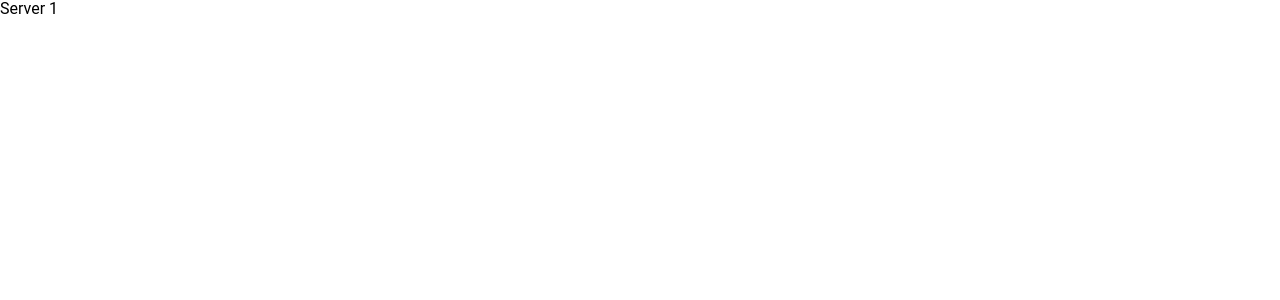
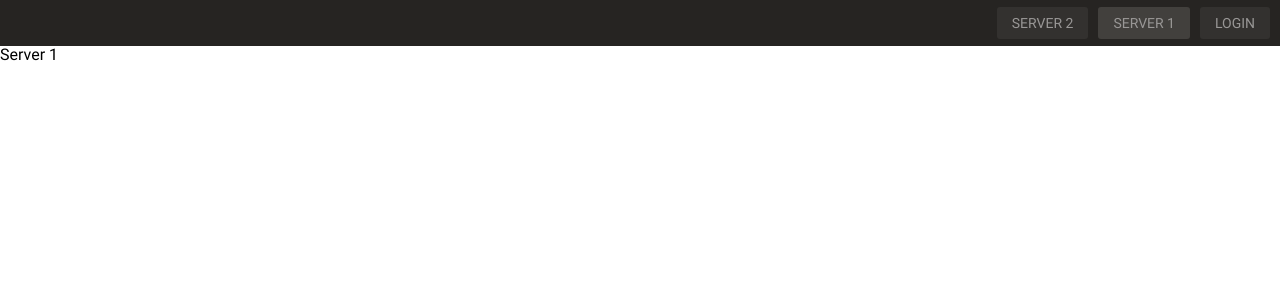
Before and after one commit to Mairo022/driveclub, a React (Vite) app: page / in a window 1280 px wide. Shown: the top 300 px of the page. Built offline with nearby package versions, Linux system fonts and the light colour scheme.

Commit message:
Add top bar

```diff
--- a/package.json
+++ b/package.json
@@ -24,6 +24,7 @@
     "eslint": "^8.45.0",
     "eslint-plugin-react-hooks": "^4.6.0",
     "eslint-plugin-react-refresh": "^0.4.3",
+    "sass": "^1.68.0",
     "typescript": "^5.0.2",
     "vite": "^4.4.5"
   }
--- /dev/null
+++ b/src/components/ui/TopBar.tsx
@@ -0,0 +1,28 @@
+import {ReactElement, useState} from "react";
+import "./styles/topbar.scss";
+
+export function TopBar(): ReactElement {
+    const [server, setServer] = useState<string>("server1")
+
+    const serverButtonClassname = (inputServer: string): string => (
+        server === inputServer
+            ? "button server active"
+            : "button server"
+    )
+
+    return (
+        <div className="topbar">
+            <button className={serverButtonClassname("server2")}
+                    onClick={() => { setServer("server2") }}
+            >
+                SERVER 2
+            </button>
+            <button className={serverButtonClassname("server1")}
+                    onClick={() => { setServer("server1") }}
+            >
+                SERVER 1
+            </button>
+            <button className="button login">LOGIN</button>
+        </div>
+    )
+}
--- /dev/null
+++ b/src/components/ui/styles/topbar.scss
@@ -0,0 +1,26 @@
+.topbar {
+  display: flex;
+  align-items: center;
+  justify-content: end;
+  gap: 10px;
+  padding: 0 10px;
+  height: 46px;
+  width: 100vw;
+  background-color: #262422;
+
+  & .button {
+    height: fit-content;
+    padding: 8px 15px;
+    border: none;
+    border-radius: 3px;
+    font-size: 14px;
+    cursor: pointer;
+    background-color: #33312F;
+    color: #999796;
+
+    &.active,
+    &:hover {
+      background-color: #42403d;
+    }
+  }
+}
--- a/src/index.css
+++ b/src/index.css
@@ -1,5 +1,10 @@
+@font-face {
+  font-family: 'Roboto Regular';
+  src: url("assets/fonts/Roboto-Regular.ttf") format('truetype');
+}
+
 :root {
-  font-family: Roboto, Inter, system-ui, Avenir, Helvetica, Arial, sans-serif;
+  font-family: Roboto Regular, Inter, system-ui, Avenir, Helvetica, Arial, sans-serif;
   font-synthesis: none;
   text-rendering: optimizeLegibility;
   -webkit-font-smoothing: antialiased;
--- a/src/main.tsx
+++ b/src/main.tsx
@@ -4,6 +4,7 @@ import './index.css'
 import 'normalize.css'
 import {createBrowserRouter, RouterProvider} from "react-router-dom";
 import {Servers} from "./pages/servers/Servers";
+import {TopBar} from "./components/ui/TopBar";
 
 const router = createBrowserRouter([
     {
@@ -15,6 +16,7 @@ const router = createBrowserRouter([
 
 ReactDOM.createRoot(document.getElementById('root')!).render(
     <React.StrictMode>
+        <TopBar/>
         <RouterProvider router={router}/>
     </React.StrictMode>,
 )
```
Also changed, not shown: src/assets/fonts/Roboto-Regular.ttf (added), 1 other file (tests, documents, lock files or other folders).
